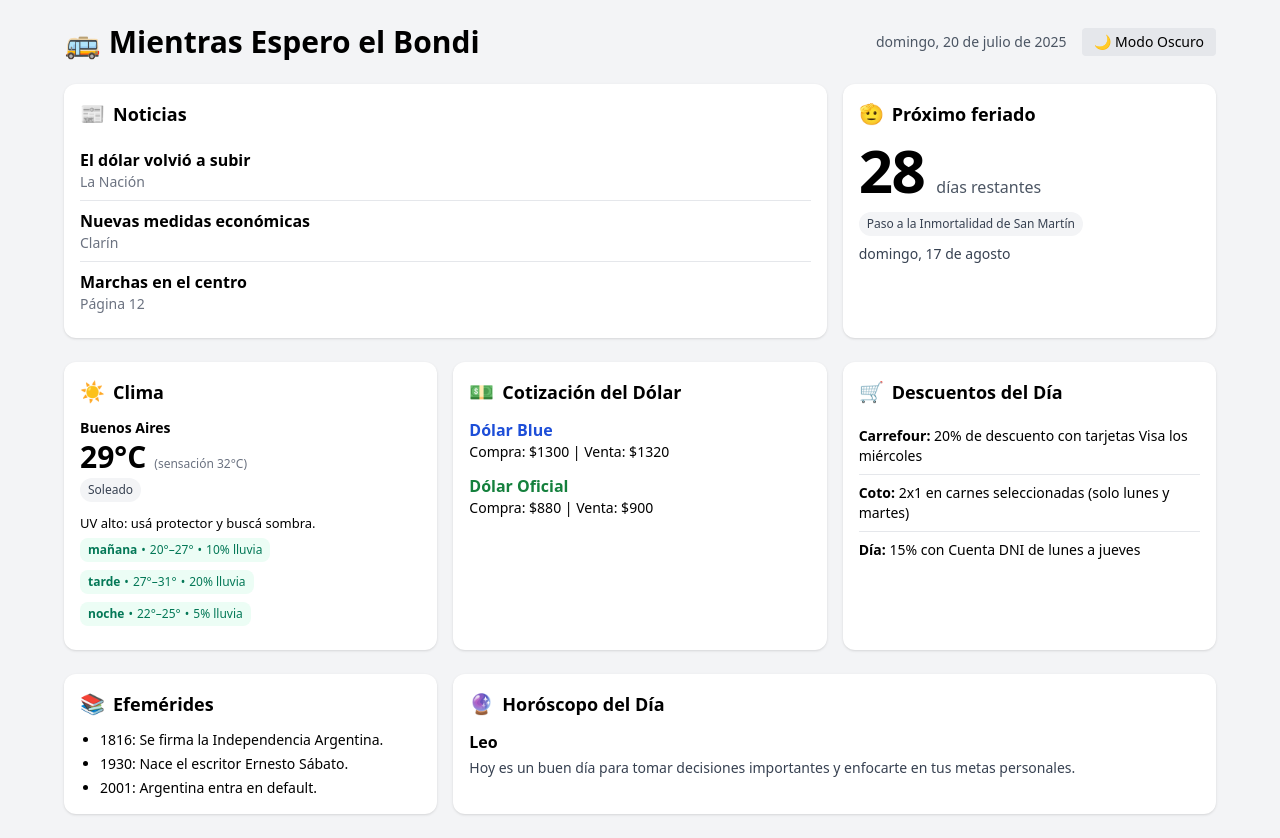
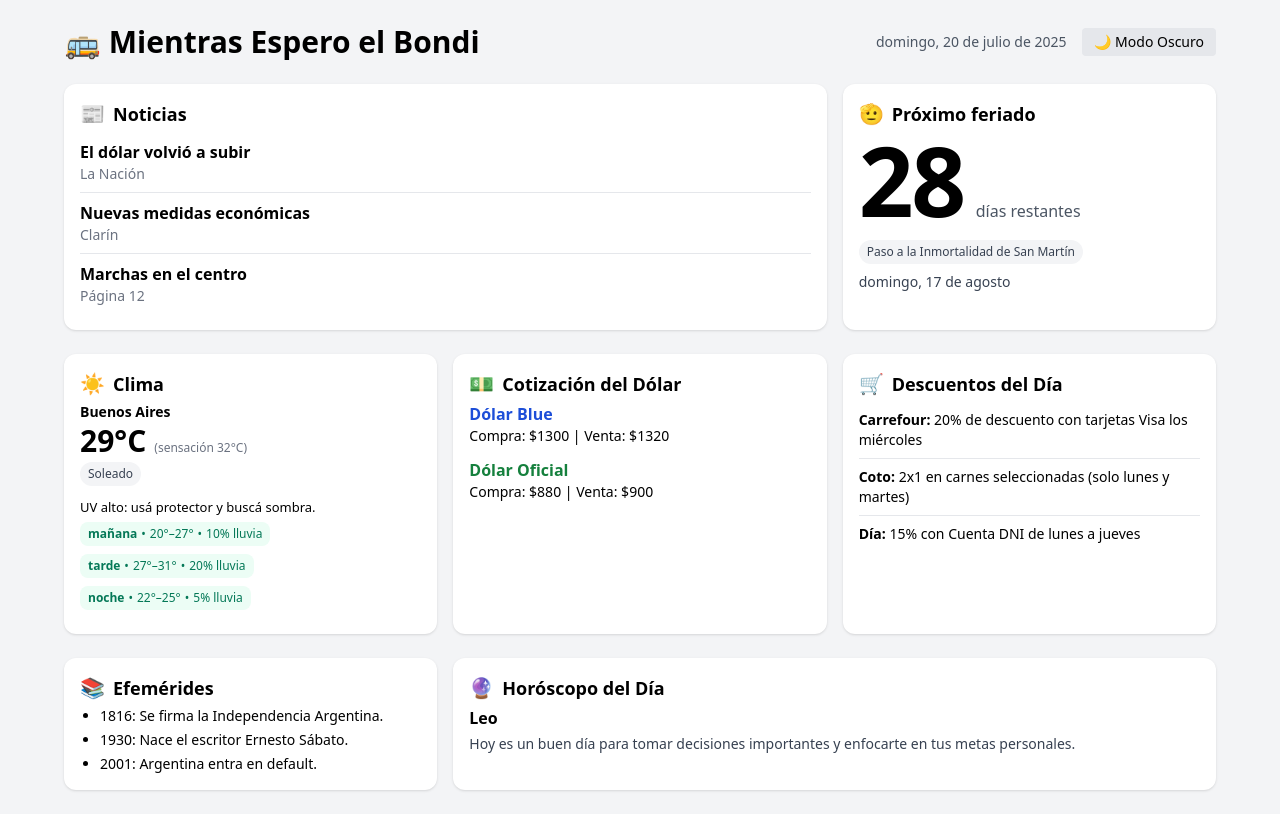
Before and after one commit to kalaniz0018/mientras-espero-el-bondi, a React (Vite) app: page / in a window 1280 px wide. After the commit the page ends 814 px from the top, so only its background shows below. Built offline with nearby package versions, Linux system fonts and the light colour scheme.

Commit message:
alineando textos

```diff
--- a/src/components/NextFeriado/NextFeriado.tsx
+++ b/src/components/NextFeriado/NextFeriado.tsx
@@ -81,7 +81,7 @@ export const NextFeriado: React.FC<NextFeriadoProps> = ({ className = "" }) => {
         ) : (
           // Futuro: countdown
           <div className="flex items-baseline gap-3 mb-3">
-            <span className="text-5xl sm:text-6xl font-extrabold leading-none tracking-tight">
+            <span className="text-8xl font-extrabold leading-none tracking-tight">
               {heroNumber}
             </span>
             <span className="text-sm sm:text-base text-gray-600 dark:text-gray-300">
--- a/src/components/UI/Card.tsx
+++ b/src/components/UI/Card.tsx
@@ -11,7 +11,7 @@ export const Card: React.FC<CardProps> = ({ title, icon, children }) => {
     <div className="bg-white dark:bg-gray-800 text-black dark:text-white
                     p-4 rounded-xl shadow h-full min-h-[100px]
                     transition hover:shadow-lg hover:-translate-y-0.5">
-      <h2 className="text-lg font-bold mb-3 flex items-center gap-2">
+      <h2 className="text-lg font-bold mb-1 flex items-center gap-2">
         {icon && <span className="text-xl">{icon}</span>}
         {title}
       </h2>
```
